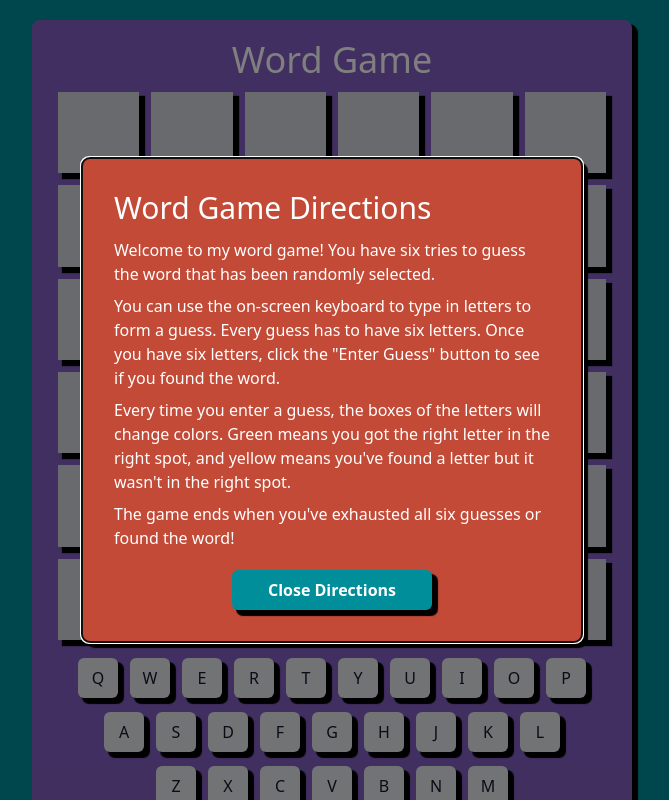
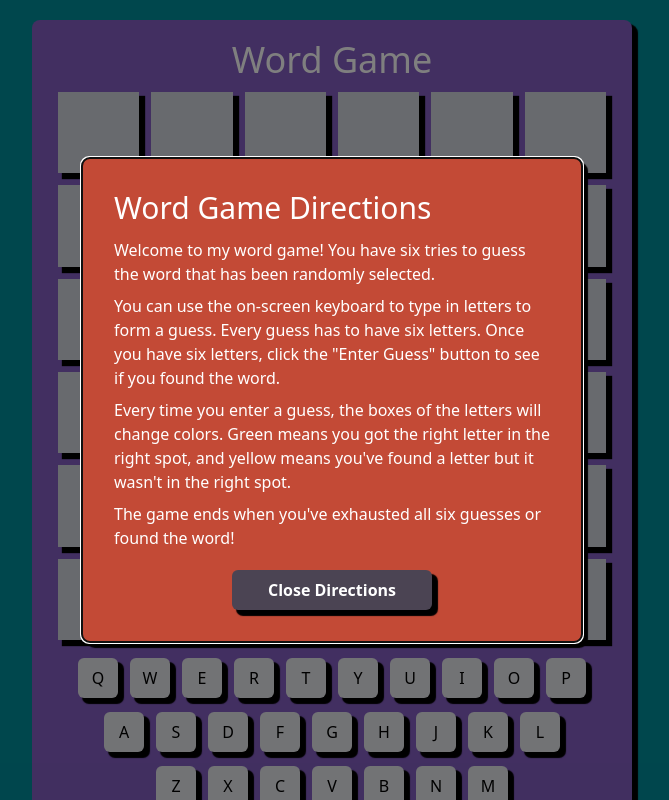
Before and after one commit to agriffi10/word-game-clone, a React (Vite) app: page / in a window 1280 px wide. Shown: the whole page, without its empty margins (308-977 px from the left). Built offline with nearby package versions, Linux system fonts and the light colour scheme.

Commit message:
most features squared away

```diff
--- a/src/App.css
+++ b/src/App.css
@@ -3,9 +3,10 @@
 @theme {
   --color-primary: #845ec2;
   --color-secondary: #ff6f91;
-  --color-tertiary: #008f7a;
+  --color-tertiary: #296073;
   --color-accent: #008e9b;
   --color-accent-2: #c34a36;
+  --color-primary-button: #4B4453;
   --color-invalid: #b0a8b9;
   --color-found: #f9f871;
   --color-correct: #00c9a7;
--- a/src/App.tsx
+++ b/src/App.tsx
@@ -62,10 +62,10 @@ function App() {
       return;
     }
     setCurrentRow((prev) => prev + 1);
-    const updateWord = { ...currentWord };
+    const updateWord = JSON.parse(JSON.stringify(currentWord));
     updateWord.guesses.push(getCurrentGuessWord());
     updateWordInMemory(null, updateWord);
-    setCurrentWord(() => updateWord);
+    setCurrentWord(updateWord);
   };
 
   const validateGuess = () => {
@@ -181,8 +181,7 @@ function App() {
                 enterGuess={enterGuess}
                 enterLetter={enterLetter}
                 deleteLetter={deleteLetter}
-                currentWord={currentWord.word}
-                currentGuess={currentGuess}
+                currentWord={currentWord}
               />
             </section>
             <section>
--- a/src/components/buttons/UserActionButton.tsx
+++ b/src/components/buttons/UserActionButton.tsx
@@ -4,7 +4,7 @@ export default function UserActionButton({ callback, arg, children }: UserAction
   return (
     <button
       type="button"
-      className="shadow-thin sm:shadow-thick bg-accent m-0 w-full transform cursor-pointer rounded-md p-2 font-bold text-white sm:min-h-10"
+      className="shadow-thin sm:shadow-thick bg-primary-button m-0 w-full transform cursor-pointer rounded-md p-2 font-bold text-white sm:min-h-10"
       onClick={() => callback(arg)}>
       {children}
     </button>
--- a/src/components/keyboard-letter/KeyboardLetter.tsx
+++ b/src/components/keyboard-letter/KeyboardLetter.tsx
@@ -19,7 +19,7 @@ export default function KeyboardLetter({ keyObj, callback }: KeyboardLetterProps
     <button
       key={letter}
       type="button"
-      className={`shadow-thin sm:shadow-thick mx-1 my-1 h-6 w-6 transform cursor-pointer rounded-md bg-gray-200 text-gray-900 sm:mx-1.5 sm:h-10 sm:w-10 ${keyObj.style}`}
+      className={`shadow-thin sm:shadow-thick mx-1 my-1 h-6 w-6 transform cursor-pointer rounded-md bg-gray-200 text-black sm:mx-1.5 sm:h-10 sm:w-10 ${keyObj.style}`}
       onClick={() => callback(keyObj)}
       title={getTitle()}>
       {letter}
--- a/src/components/letter-box/LetterBoxBase.tsx
+++ b/src/components/letter-box/LetterBoxBase.tsx
@@ -4,7 +4,7 @@ export default function LetterBoxBase({ letter }: LetterBoxBaseProps) {
   return (
     <div
       className={`shadow-thin sm:shadow-thick relative mx-1.5 aspect-square flex-auto overflow-hidden p-1 transition-colors duration-700 sm:p-3 ${letter.style}`}>
-      <div className="absolute top-1/2 left-1/2 -translate-x-1/2 -translate-y-1/2 text-white">
+      <div className="absolute top-1/2 left-1/2 -translate-x-1/2 -translate-y-1/2 text-black">
         <span className="text-[25px] sm:text-[45px]">{letter.key.toUpperCase()}</span>
       </div>
     </div>
--- a/src/features/game-board/GameBoard.tsx
+++ b/src/features/game-board/GameBoard.tsx
@@ -67,7 +67,6 @@ export default function GameBoard({
       coordinates.push(letterObj);
     }
     const newKeyboard = getUpdatedBoard(coordinates);
-    console.log(newKeyboard);
     setBoard(newKeyboard);
     if (
       currentRowIdx > MAX_ROW_INDEX ||
--- a/src/features/virtual-keyboard/VirtualKeyboard.tsx
+++ b/src/features/virtual-keyboard/VirtualKeyboard.tsx
@@ -1,3 +1,4 @@
+/* eslint-disable react-hooks/exhaustive-deps */
 import { useEffect, useState } from "react";
 
 import { cloneKeyboard, getDefaultKeyboard } from "../../utils/KeyboardHelpers";
@@ -12,9 +13,9 @@ export default function VirtualKeyboard({
   deleteLetter,
   enterGuess,
   currentWord,
-  currentGuess,
 }: VirtualKeyboardProps) {
   const [keyboard, setKeyBoard] = useState<Keyboard>(getDefaultKeyboard());
+  const [selectedLetters, setSelectedLetters] = useState<KeyDataArray>([]);
 
   const setLetterOnBoard = (coordinates: KeyDataArray): Keyboard => {
     const newKeyboard = cloneKeyboard(keyboard);
@@ -29,35 +30,48 @@ export default function VirtualKeyboard({
   };
 
   const checkWord = () => {
-    if (currentGuess.length !== currentWord.length) {
-      return;
-    }
     const coordinates: KeyDataArray = [];
-    for (let i = 0; i < currentGuess.length; i++) {
-      const letterObj = currentGuess[i];
+    const letters = selectedLetters.map((x) => x);
+    for (let i = 0; i < letters.length; i++) {
+      const letterObj = letters[i];
       const letter = letterObj.key;
-      letterObj.style = determineLetterStyle(currentWord, letter, i, letterObj.style);
+      letterObj.style = determineLetterStyle(currentWord.word, letter, i, letterObj.style);
       coordinates.push(letterObj);
     }
     const newKeyboard = setLetterOnBoard(coordinates);
-    setKeyBoard(() => newKeyboard);
-    enterGuess();
+    setKeyBoard(newKeyboard);
+    setSelectedLetters([]);
+  };
+
+  const addLetterGuess = (keyObj: KeyObjBase) => {
+    if (selectedLetters.length >= 6) {
+      return;
+    }
+    setSelectedLetters((prev) => [...prev, keyObj]);
   };
 
   const keyboardClick = (keyObj: KeyObjBase) => {
     const letterType = keyObj.type as LetterKeyType;
     if (letterType == LetterKeyType.LETTER) {
+      addLetterGuess(keyObj);
       enterLetter(keyObj);
     } else if (letterType == LetterKeyType.DELETE) {
       deleteLetter();
     } else if (letterType == LetterKeyType.ENTER) {
-      checkWord();
+      if (selectedLetters.length !== currentWord.word.length) {
+        return;
+      }
+      enterGuess();
     }
   };
 
   useEffect(() => {
-    setKeyBoard(() => getDefaultKeyboard());
-  }, [currentWord]);
+    setKeyBoard(getDefaultKeyboard());
+  }, [currentWord.word]);
+
+  useEffect(() => {
+    checkWord();
+  }, [currentWord.guesses]);
 
   return (
     <div>
--- a/src/typing/enums/GameStyles.ts
+++ b/src/typing/enums/GameStyles.ts
@@ -1,5 +1,5 @@
 export enum GameStyles {
-  NOT_IN_WORD = "bg-invalid",
-  IN_WORD = "bg-found",
-  IN_POSITION = "bg-correct",
+  NOT_IN_WORD = "!bg-invalid",
+  IN_WORD = "!bg-found",
+  IN_POSITION = "!bg-correct",
 }
--- a/src/utils/KeyboardHelpers.ts
+++ b/src/utils/KeyboardHelpers.ts
@@ -41,14 +41,14 @@ export const getDefaultKeyboard = (): Keyboard => {
         3,
         0,
         LetterKeyType.DELETE,
-        `${DEFAULT_ACTION_KEY_STYLE} bg-secondary`,
+        `${DEFAULT_ACTION_KEY_STYLE} !bg-accent-2`,
       ),
       getDefaultLetter(
         "enter guess",
         3,
         1,
         LetterKeyType.ENTER,
-        `${DEFAULT_ACTION_KEY_STYLE} bg-tertiary`,
+        `${DEFAULT_ACTION_KEY_STYLE} !bg-tertiary`,
       ),
     ],
   ];
```
Also changed, not shown: src/typing/components/ComponentProps.ts (+15 -14 lines).
